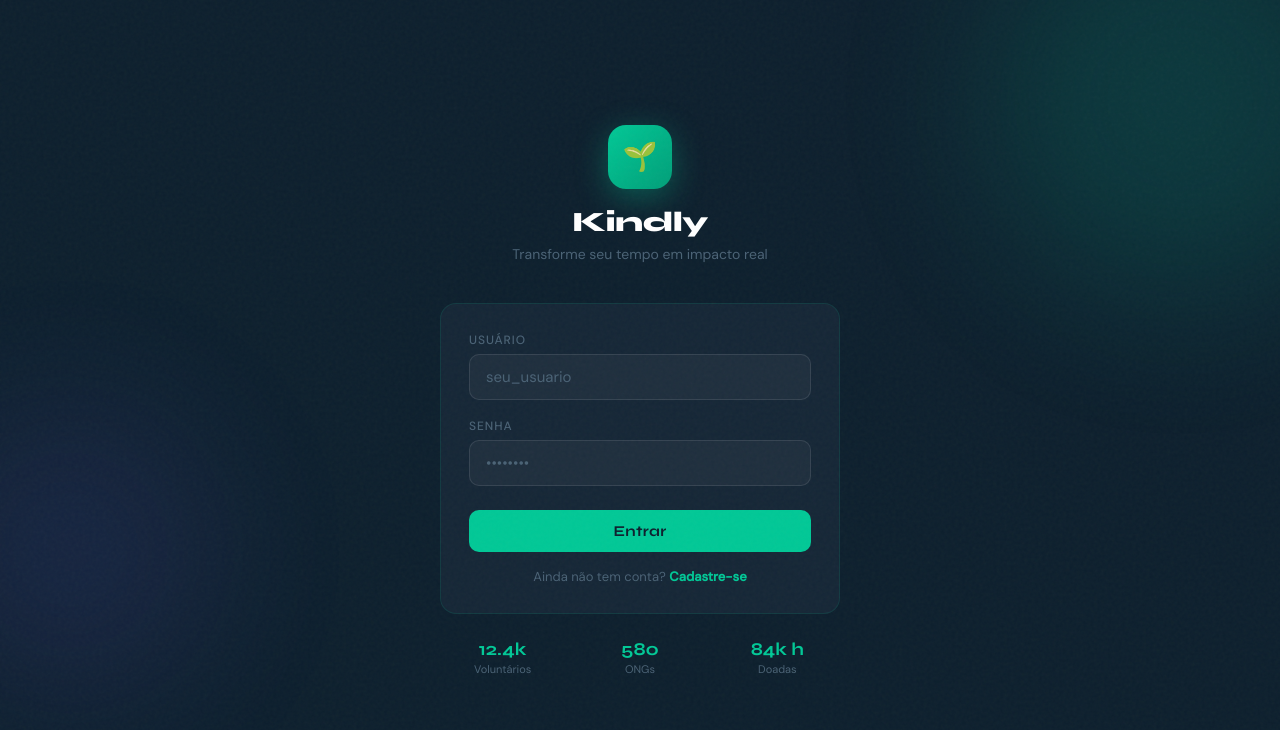
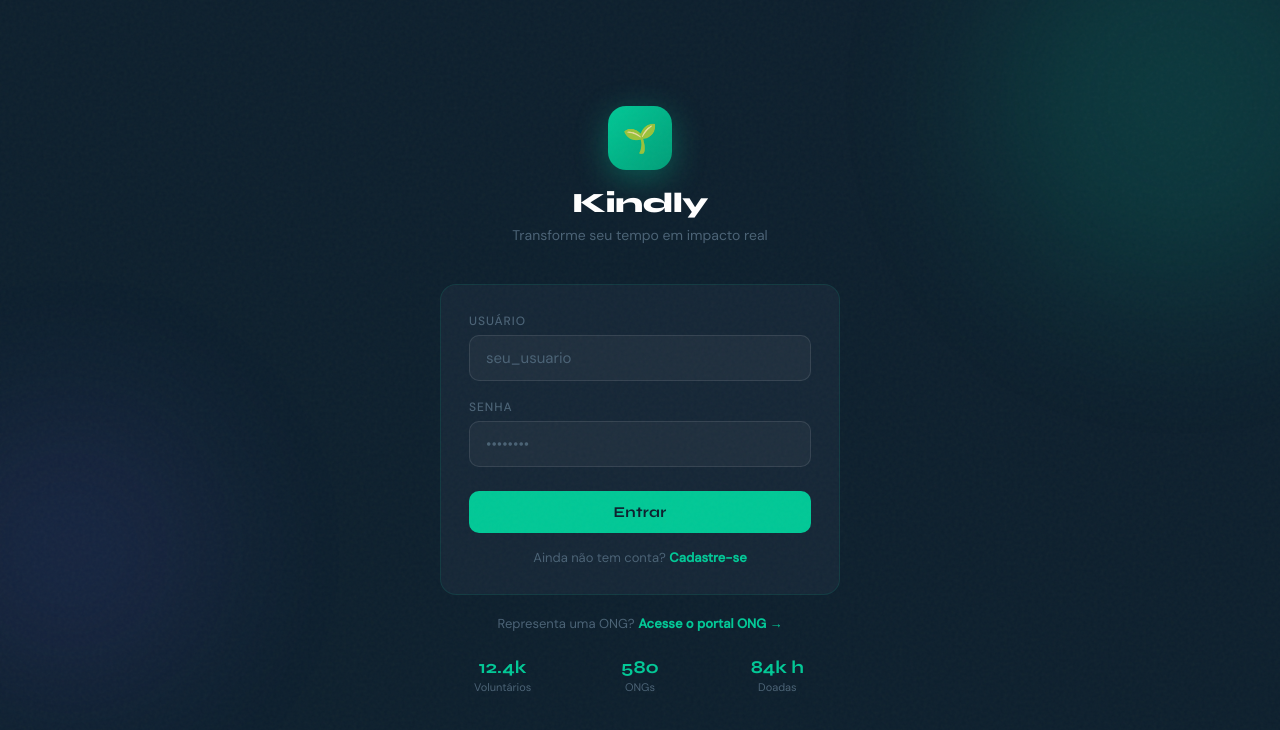
Before and after one commit to NGDMN/Kindly, a React (Vite) app in the folder frontend/: page / in a window 1280 px wide. Shown: the top 730 px of the page. Built offline with nearby package versions, Linux system fonts and the light colour scheme.

Commit message:
feat(voluntario): add link to ONG portal on login screen

```diff
--- a/frontend/src/pages/voluntario/volunteer_portal.jsx
+++ b/frontend/src/pages/voluntario/volunteer_portal.jsx
@@ -414,6 +414,16 @@ const LoginScreen = ({ onLogin, onRegister }) => {
           </div>
         </div>
 
+        <div style={{ textAlign: "center", marginTop: 20, fontSize: 13, color: G.slate }}>
+          Representa uma ONG?{" "}
+
+          <a href="/index-ong.html"
+            style={{ color: G.emerald, fontWeight: 600, textDecoration: "none" }}
+          >
+            Acesse o portal ONG →
+          </a>
+        </div>
+
         <div style={{ display: "grid", gridTemplateColumns: "repeat(3, 1fr)", gap: 12, marginTop: 24 }}>
           {[["12.4k", "Voluntários"], ["580", "ONGs"], ["84k h", "Doadas"]].map(([n, l]) => (
             <div key={l} style={{ textAlign: "center" }}>
@@ -423,7 +433,7 @@ const LoginScreen = ({ onLogin, onRegister }) => {
           ))}
         </div>
       </div>
-    </div>
+    </div >
   );
 };
 
```
